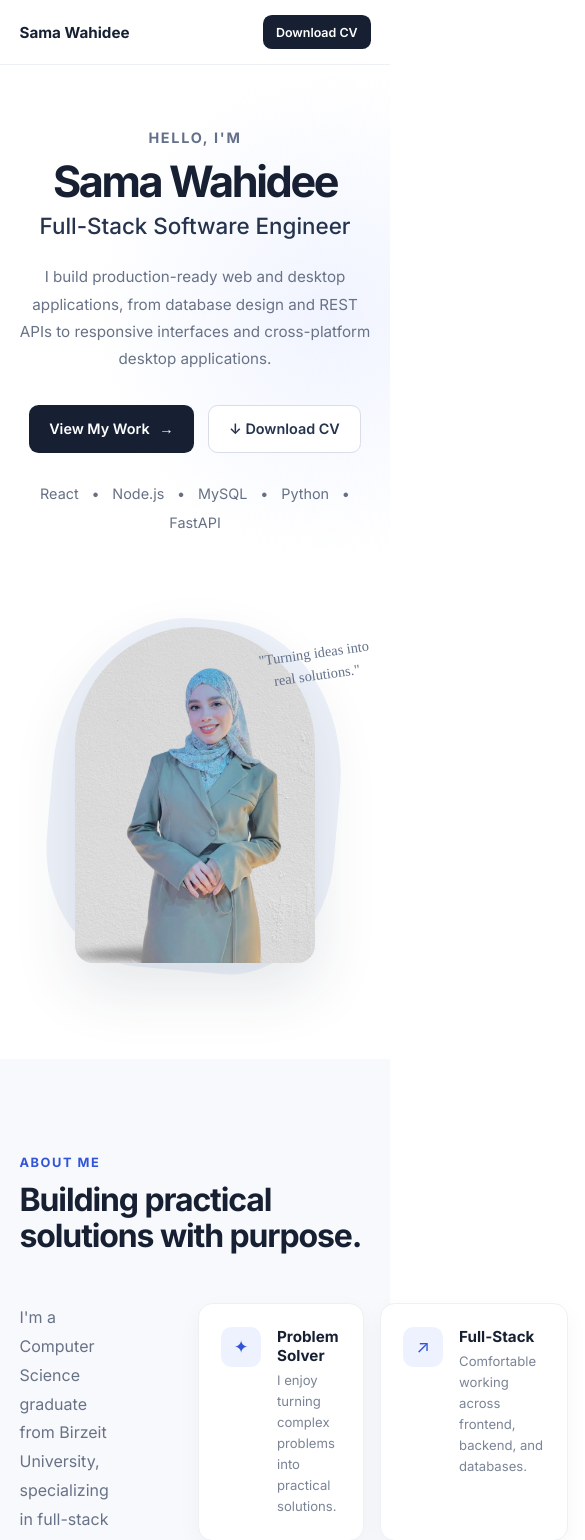
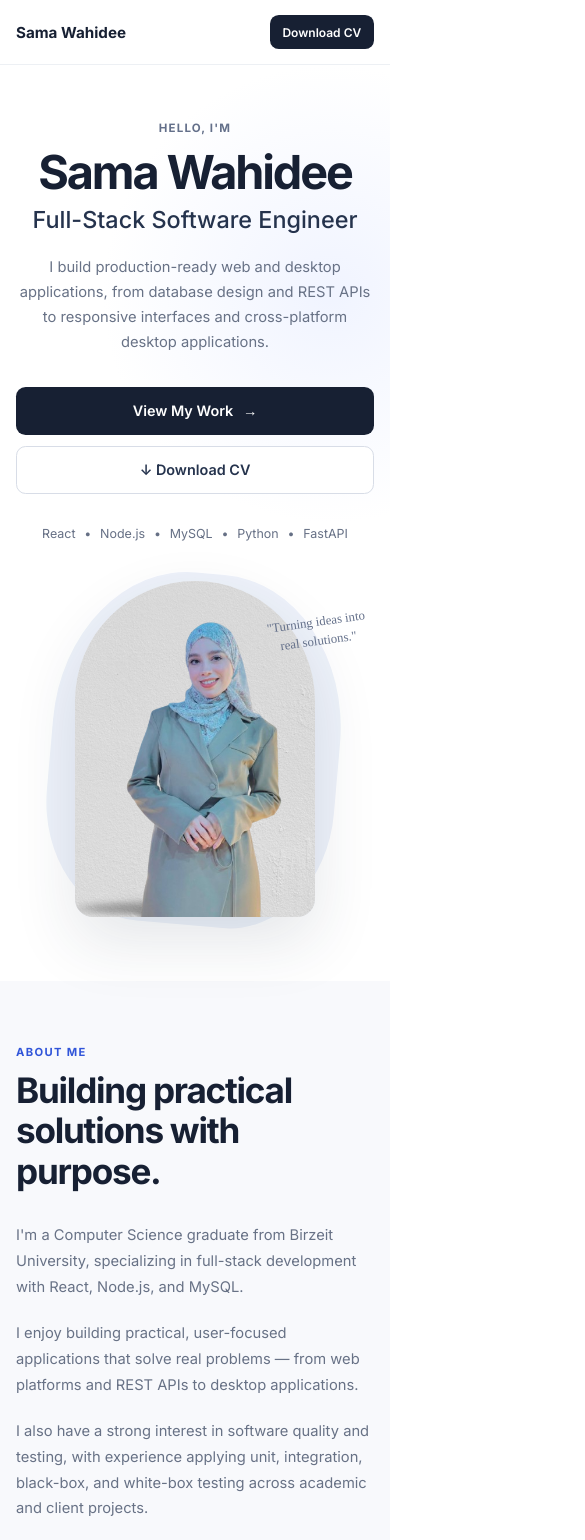
Before and after one commit to Sama-wahidee/Sama-wahidee-portfolio, a React (Vite) app: page / in a window 390 px wide. Shown: the top 1540 px of the page, 585 px wide, since content can reach past the window. Built offline with nearby package versions, Linux system fonts and the light colour scheme.

Commit message:
mobile responsive

```diff
--- a/src/App.css
+++ b/src/App.css
@@ -936,6 +936,537 @@ a {
 
 .demo-modal-close:hover {
   background: rgba(0, 0, 0, 0.9);
+}
+/* =========================================================
+   MOBILE RESPONSIVE IMPROVEMENTS
+   ========================================================= */
+
+/* Tablets and smaller laptops */
+@media (max-width: 900px) {
+
+  .container {
+    width: min(92%, 1200px);
+  }
+
+  /* =========================
+     NAVBAR
+     ========================= */
+
+  .navbar-container {
+    min-height: 4.2rem;
+    gap: 1rem;
+  }
+
+  .nav-links {
+    display: none;
+  }
+
+  .nav-cv {
+    flex-shrink: 0;
+  }
+
+  /* =========================
+     HERO
+     ========================= */
+
+  .hero {
+    min-height: auto;
+    padding: 4rem 0 5rem;
+  }
+
+  .hero-container {
+    grid-template-columns: 1fr;
+    gap: 3rem;
+    text-align: center;
+  }
+
+  .hero-content {
+    width: 100%;
+  }
+
+  .hero-description {
+    max-width: 38rem;
+    margin-left: auto;
+    margin-right: auto;
+  }
+
+  .hero-buttons {
+    justify-content: center;
+  }
+
+  .hero-tech {
+    justify-content: center;
+  }
+
+  .hero-image {
+    min-height: auto;
+    padding: 1rem 0 2rem;
+  }
+
+  /* =========================
+     SECTIONS
+     ========================= */
+
+  .section {
+    padding: 5rem 0;
+  }
+
+  .section-heading {
+    margin-bottom: 2.5rem;
+  }
+
+  /* =========================
+     ABOUT
+     ========================= */
+
+  .about-grid {
+    grid-template-columns: 1fr;
+    gap: 2.5rem;
+  }
+
+  /* =========================
+     PROJECTS
+     ========================= */
+
+  .project-featured {
+    grid-template-columns: 1fr;
+    gap: 2.5rem;
+    padding: 1.5rem;
+  }
+
+  .project-main-image {
+    height: auto;
+    aspect-ratio: 16 / 10;
+    object-fit: cover;
+  }
+
+  .project-content {
+    justify-content: flex-start;
+  }
+
+  .project-features {
+    grid-template-columns: repeat(2, minmax(0, 1fr));
+  }
+
+  /* =========================
+     DEMO MODAL
+     ========================= */
+
+  .demo-modal {
+    padding: 1rem;
+  }
+
+  .demo-modal-content {
+    width: 100%;
+  }
+
+  .demo-video {
+    max-height: 75vh;
+  }
+}
+
+
+/* =========================================================
+   PHONES
+   ========================================================= */
+
+@media (max-width: 600px) {
+
+  /* =========================
+     GLOBAL
+     ========================= */
+
+  html {
+    overflow-x: hidden;
+  }
+
+  body {
+    overflow-x: hidden;
+  }
+
+  .container {
+    width: calc(100% - 2rem);
+  }
+
+  /* =========================
+     NAVBAR
+     ========================= */
+
+  .navbar-container {
+    min-height: 4rem;
+    gap: 0.75rem;
+  }
+
+  .logo {
+    font-size: 0.95rem;
+    white-space: nowrap;
+  }
+
+  .nav-cv {
+    padding: 0.6rem 0.8rem;
+    font-size: 0.75rem;
+    white-space: nowrap;
+  }
+
+  /* =========================
+     HERO
+     ========================= */
+
+  .hero {
+    padding: 3.5rem 0 4rem;
+  }
+
+  .hero-container {
+    gap: 2.5rem;
+  }
+
+  .hero-eyebrow {
+    font-size: 0.72rem;
+    letter-spacing: 0.1em;
+  }
+
+  .hero h1 {
+    font-size: clamp(2.5rem, 12vw, 3.5rem);
+    line-height: 1.05;
+    letter-spacing: -0.045em;
+  }
+
+  .hero h2 {
+    margin-bottom: 1.2rem;
+    font-size: clamp(1.25rem, 6vw, 1.6rem);
+    line-height: 1.3;
+  }
+
+  .hero-description {
+    font-size: 0.92rem;
+    line-height: 1.7;
+  }
+
+  .hero-buttons {
+    flex-direction: column;
+    width: 100%;
+    gap: 0.7rem;
+  }
+
+  .hero-buttons .btn {
+    width: 100%;
+  }
+
+  .hero-tech {
+    gap: 0.55rem;
+    font-size: 0.78rem;
+  }
+
+  /* =========================
+     HERO IMAGE
+     ========================= */
+
+  .hero-image {
+    min-height: 21rem;
+    padding: 0;
+  }
+
+  .profile-photo {
+    width: min(15rem, 72vw);
+    height: min(21rem, 100vw);
+  }
+
+  .image-shape {
+    width: min(18rem, 82vw);
+    height: min(22rem, 105vw);
+  }
+
+  .hero-note {
+    right: 2%;
+    top: 2rem;
+    font-size: 0.8rem;
+  }
+
+  /* =========================
+     SECTIONS
+     ========================= */
+
+  .section {
+    padding: 4rem 0;
+  }
+
+  .section-heading {
+    margin-bottom: 2rem;
+  }
+
+  .section-label {
+    font-size: 0.7rem;
+  }
+
+  .section-heading h2 {
+    font-size: clamp(1.8rem, 9vw, 2.4rem);
+    line-height: 1.15;
+  }
+
+  .section-intro {
+    font-size: 0.9rem;
+    line-height: 1.7;
+  }
+
+  /* =========================
+     ABOUT
+     ========================= */
+
+  .about-grid {
+    gap: 2rem;
+  }
+
+  .about-text {
+    font-size: 0.92rem;
+    line-height: 1.75;
+  }
+
+  .about-cards {
+    grid-template-columns: 1fr;
+    gap: 0.8rem;
+  }
+
+  .about-card {
+    padding: 1.1rem;
+  }
+
+  /* =========================
+     PROJECT CARD
+     ========================= */
+
+  .project-featured {
+    gap: 2rem;
+    padding: 1rem;
+    border-radius: 1rem;
+  }
+
+  .project-second {
+    margin-top: 2rem;
+  }
+
+  /* =========================
+     PROJECT GALLERY
+     ========================= */
+
+  .project-gallery {
+    width: 100%;
+    min-width: 0;
+  }
+
+  .project-main-image {
+    width: 100%;
+    height: auto;
+    aspect-ratio: 16 / 10;
+    border-radius: 0.7rem;
+    object-fit: cover;
+  }
+
+  .project-gallery-thumbnails {
+    gap: 0.5rem;
+    margin-top: 0.7rem;
+    padding-bottom: 0.5rem;
+
+    /* smoother horizontal scrolling */
+    scrollbar-width: thin;
+    -webkit-overflow-scrolling: touch;
+  }
+
+  .thumbnail-button {
+    flex: 0 0 auto;
+  }
+
+  .thumbnail-button .project-thumbnail {
+    width: 4.7rem;
+    height: 3.3rem;
+  }
+
+  /* =========================
+     PROJECT CONTENT
+     ========================= */
+
+  .project-number {
+    margin-bottom: 0.6rem;
+    font-size: 0.78rem;
+  }
+
+  .project-type {
+    margin-bottom: 0.6rem;
+    font-size: 0.65rem;
+    letter-spacing: 0.09em;
+    line-height: 1.5;
+  }
+
+  .project-content h3 {
+    margin-bottom: 0.8rem;
+    font-size: clamp(1.65rem, 8vw, 2.2rem);
+    line-height: 1.15;
+  }
+
+  .project-subtitle {
+    font-size: 0.9rem;
+    line-height: 1.5;
+  }
+
+  .project-description {
+    margin-bottom: 1.2rem;
+    font-size: 0.88rem;
+    line-height: 1.75;
+  }
+
+  /* =========================
+     ROLE
+     ========================= */
+
+  .project-role {
+    margin-bottom: 1.1rem;
+    font-size: 0.8rem;
+  }
+
+  /* =========================
+     TECHNOLOGIES
+     ========================= */
+
+  .project-technologies {
+    gap: 0.4rem;
+    margin-bottom: 1.3rem;
+  }
+
+  .project-technologies span {
+    padding: 0.4rem 0.6rem;
+    font-size: 0.65rem;
+  }
+
+  /* =========================
+     FEATURES
+     ========================= */
+
+  .project-features {
+    grid-template-columns: 1fr;
+    gap: 0.6rem;
+    margin-bottom: 1.4rem;
+  }
+
+  .project-features div {
+    font-size: 0.72rem;
+    line-height: 1.5;
+  }
+
+  /* =========================
+     PROJECT ACTIONS
+     ========================= */
+
+  .project-actions {
+    width: 100%;
+    gap: 0.8rem;
+  }
+
+  .project-demo,
+  .project-screenshots {
+    font-size: 0.8rem;
+  }
+
+  .project-demo {
+    padding: 0.7rem 0.9rem;
+  }
+
+  /* =========================
+     DEMO MODAL
+     ========================= */
+
+  .demo-modal {
+    padding: 0.6rem;
+  }
+
+  .demo-modal-content {
+    border-radius: 0.7rem;
+  }
+
+  .demo-video {
+    width: 100%;
+    max-height: 70vh;
+  }
+
+  .demo-modal-close {
+    top: 0.5rem;
+    right: 0.5rem;
+
+    width: 2.1rem;
+    height: 2.1rem;
+
+    font-size: 1.3rem;
+  }
+}
+
+
+/* =========================================================
+   VERY SMALL PHONES
+   ========================================================= */
+
+@media (max-width: 380px) {
+
+  .container {
+    width: calc(100% - 1.4rem);
+  }
+
+  .navbar-container {
+    gap: 0.5rem;
+  }
+
+  .logo {
+    font-size: 0.85rem;
+  }
+
+  .nav-cv {
+    padding: 0.55rem 0.65rem;
+    font-size: 0.7rem;
+  }
+
+  .hero {
+    padding-top: 3rem;
+  }
+
+  .hero h1 {
+    font-size: 2.35rem;
+  }
+
+  .hero h2 {
+    font-size: 1.2rem;
+  }
+
+  .hero-description {
+    font-size: 0.86rem;
+  }
+
+  .profile-photo {
+    width: 13rem;
+    height: 18.5rem;
+  }
+
+  .image-shape {
+    width: 15.5rem;
+    height: 19.5rem;
+  }
+
+  .hero-image {
+    min-height: 19rem;
+  }
+
+  .project-featured {
+    padding: 0.8rem;
+  }
+
+  .project-main-image {
+    aspect-ratio: 4 / 3;
+  }
+
+  .thumbnail-button .project-thumbnail {
+    width: 4.2rem;
+    height: 3rem;
+  }
+
+  .project-technologies span {
+    font-size: 0.62rem;
+  }
 }
 /* =========================
    PROJECT IMAGE FULLSCREEN
```
